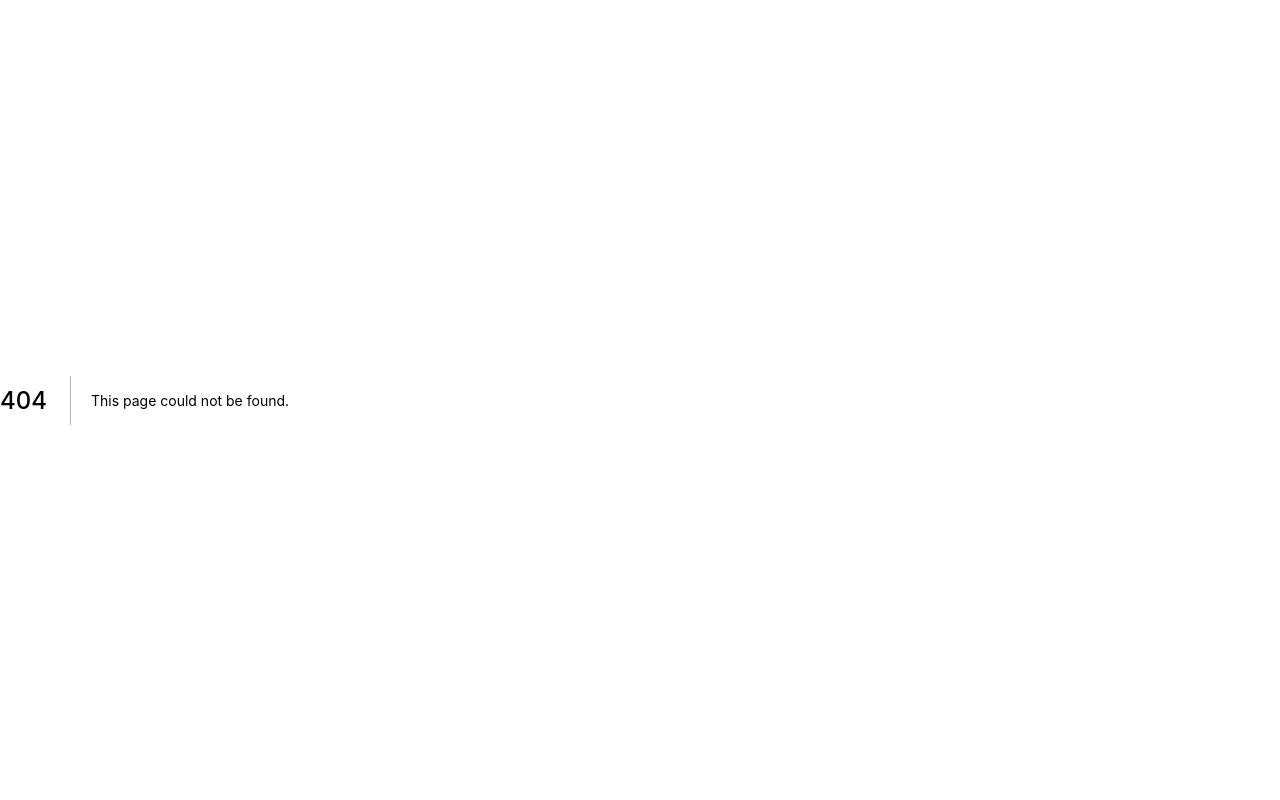
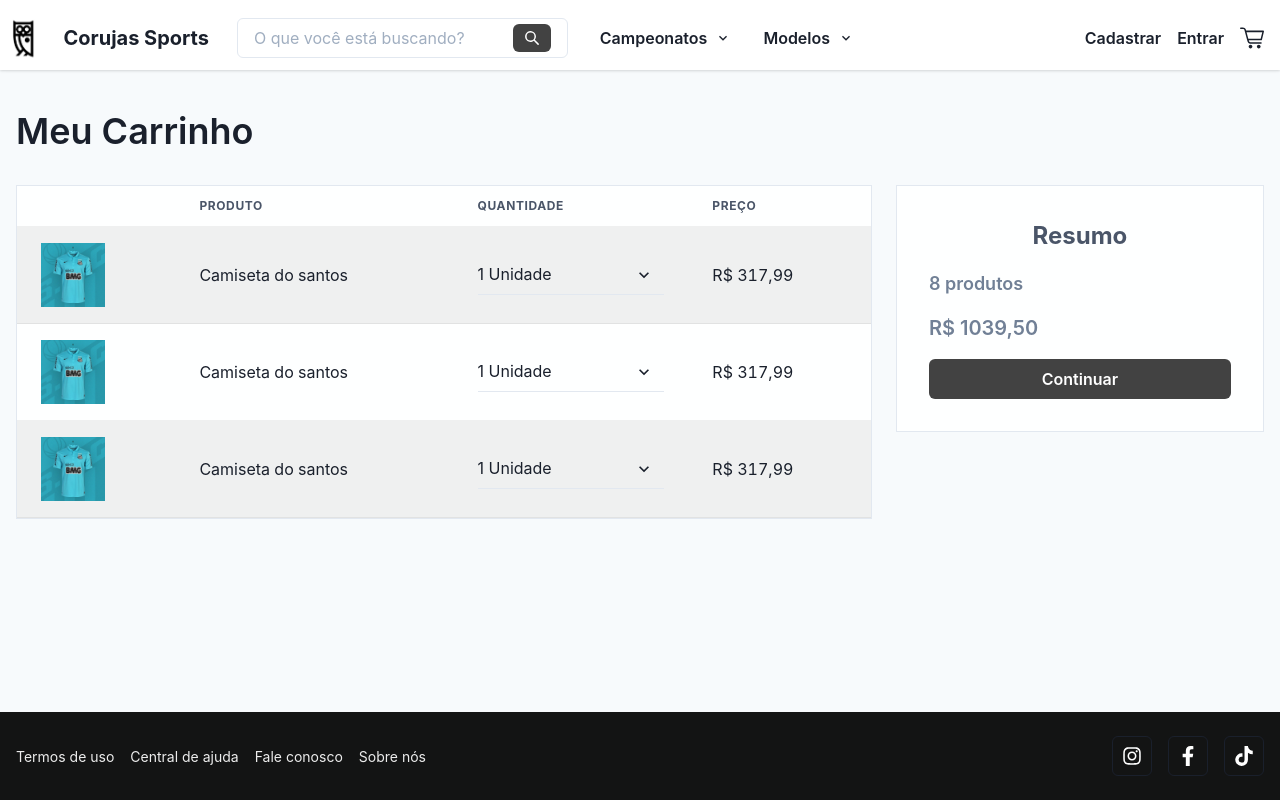
Before and after one commit to gabrielesnack/coruja-sports, a Next.js app: page /cart in a window 1280 px wide. Before the commit this address had no page. Built offline with nearby package versions, Linux system fonts and the light colour scheme.

Commit message:
feat: added cart page

```diff
--- /dev/null
+++ b/pages/cart.tsx
@@ -0,0 +1,154 @@
+import {
+  Box,
+  Container,
+  Heading,
+  Table,
+  TableContainer,
+  Tbody,
+  Td,
+  Th,
+  Thead,
+  Tr,
+  Image,
+  Select,
+  Button,
+  Flex,
+  Text,
+} from '@chakra-ui/react'
+import { NextPage } from 'next//types'
+import Footer from '../modules/commons/components/footer'
+import Header from '../modules/commons/components/header'
+import { Layout } from '../modules/commons/components/layout'
+import { CONTAINER_PROPS } from '../modules/commons/config/constants'
+
+const Cart: NextPage = () => {
+  return (
+    <Layout header={<Header />} footer={<Footer />}>
+      <Container {...CONTAINER_PROPS}>
+        <Flex flexDir="column" gap="8" py="10" mb="10">
+          <Heading d={['none', null, null, 'block']} fontWeight="semibold">
+            Meu Carrinho
+          </Heading>
+
+          <Flex flexDir={['column-reverse', null, null, 'row']} gap="6">
+            <TableContainer
+              w={['100%', null, null, '70%']}
+              bgColor="whiteAlpha.900"
+              borderWidth="1px"
+            >
+              <Heading
+                d={['block', null, null, 'none']}
+                my="10"
+                textAlign="center"
+                fontWeight="semibold"
+              >
+                Meu Carrinho
+              </Heading>
+
+              <Table variant="striped" colorScheme="blackAlpha">
+                <Thead>
+                  <Tr>
+                    <Th></Th>
+                    <Th>Produto</Th>
+                    <Th>Quantidade</Th>
+                    <Th>Preço</Th>
+                  </Tr>
+                </Thead>
+                <Tbody>
+                  <Tr>
+                    <Td>
+                      <Box w="64px" h="64px">
+                        <Image src="/camiseta.jpeg" />
+                      </Box>
+                    </Td>
+                    <Td>Camiseta do santos</Td>
+                    <Td>
+                      <Select variant="flushed">
+                        <option value="1" defaultChecked>
+                          1 Unidade
+                        </option>
+                        <option value="2">2 Unidades</option>
+                        <option value="3">3 Unidades</option>
+                      </Select>
+                    </Td>
+                    <Td>R$ 317,99</Td>
+                  </Tr>
+                  <Tr>
+                    <Td>
+                      <Box w="64px" h="64px">
+                        <Image src="/camiseta.jpeg" />
+                      </Box>
+                    </Td>
+                    <Td>Camiseta do santos</Td>
+                    <Td>
+                      <Select variant="flushed">
+                        <option value="1" defaultChecked>
+                          1 Unidade
+                        </option>
+                        <option value="2">2 Unidades</option>
+                        <option value="3">3 Unidades</option>
+                      </Select>
+                    </Td>
+                    <Td>R$ 317,99</Td>
+                  </Tr>
+                  <Tr>
+                    <Td>
+                      <Box w="64px" h="64px">
+                        <Image src="/camiseta.jpeg" />
+                      </Box>
+                    </Td>
+                    <Td>Camiseta do santos</Td>
+                    <Td>
+                      <Select variant="flushed">
+                        <option value="1" defaultChecked>
+                          1 Unidade
+                        </option>
+                        <option value="2">2 Unidades</option>
+                        <option value="3">3 Unidades</option>
+                      </Select>
+                    </Td>
+                    <Td>R$ 317,99</Td>
+                  </Tr>
+                </Tbody>
+              </Table>
+            </TableContainer>
+
+            <Box
+              d="flex"
+              flexDir="column"
+              w={['100%', null, null, '30%']}
+              h="fit-content"
+              borderWidth="1px"
+              p="8"
+              gap="4"
+              bgColor={'whiteAlpha.900'}
+            >
+              <Text
+                alignSelf="center"
+                fontSize="2xl"
+                fontWeight="bold"
+                color="gray.600"
+              >
+                Resumo
+              </Text>
+
+              <Text fontSize="large" fontWeight="semibold" color="gray.500">
+                8 produtos
+              </Text>
+
+              <Text fontSize="xl" fontWeight="semibold" color="gray.500">
+                R$ 1039,50
+              </Text>
+
+              <Button px="10" colorScheme="primary">
+                Continuar
+              </Button>
+            </Box>
+          </Flex>
+        </Flex>
+      </Container>
+    </Layout>
+  )
+}
+
+export default Cart
```
